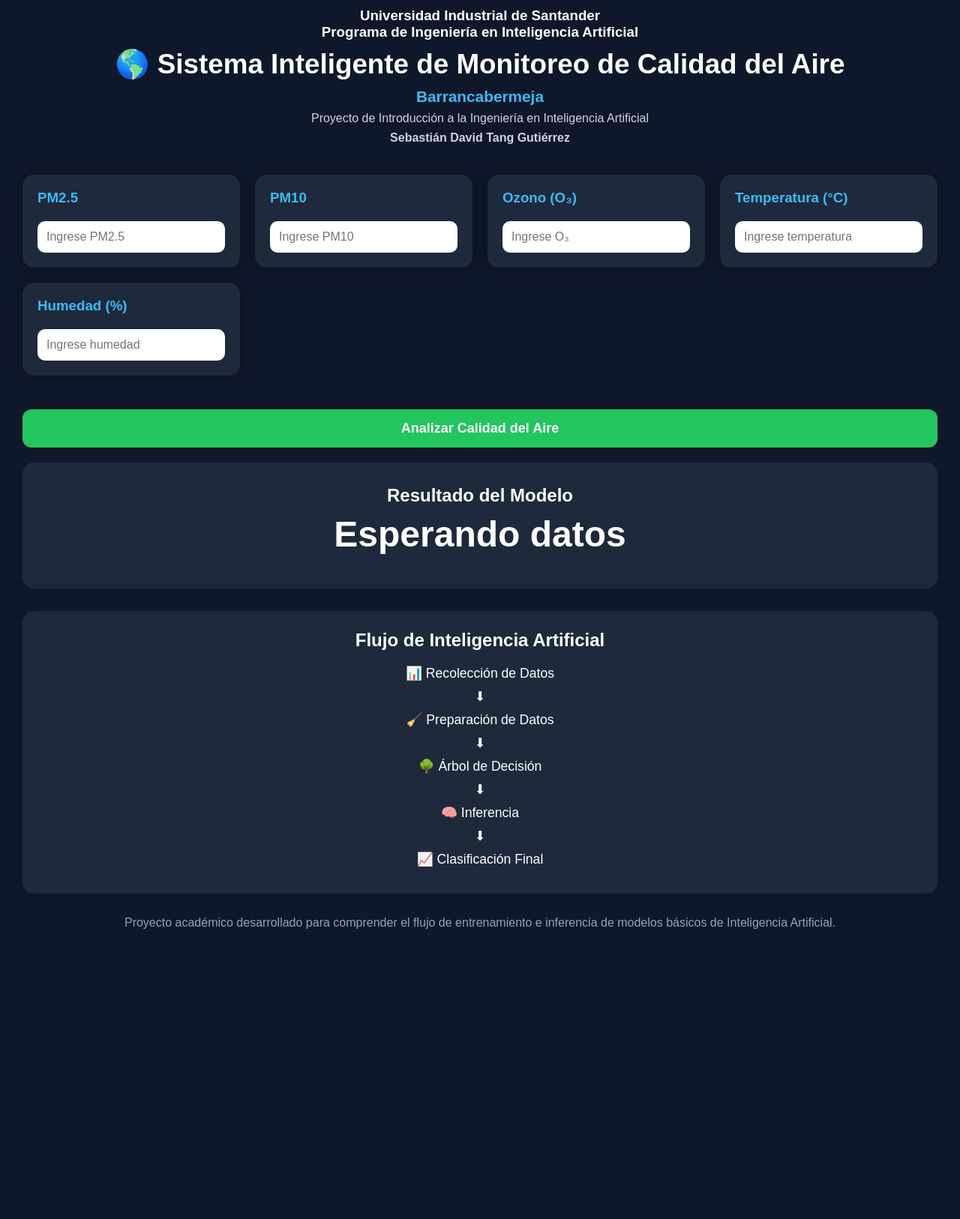
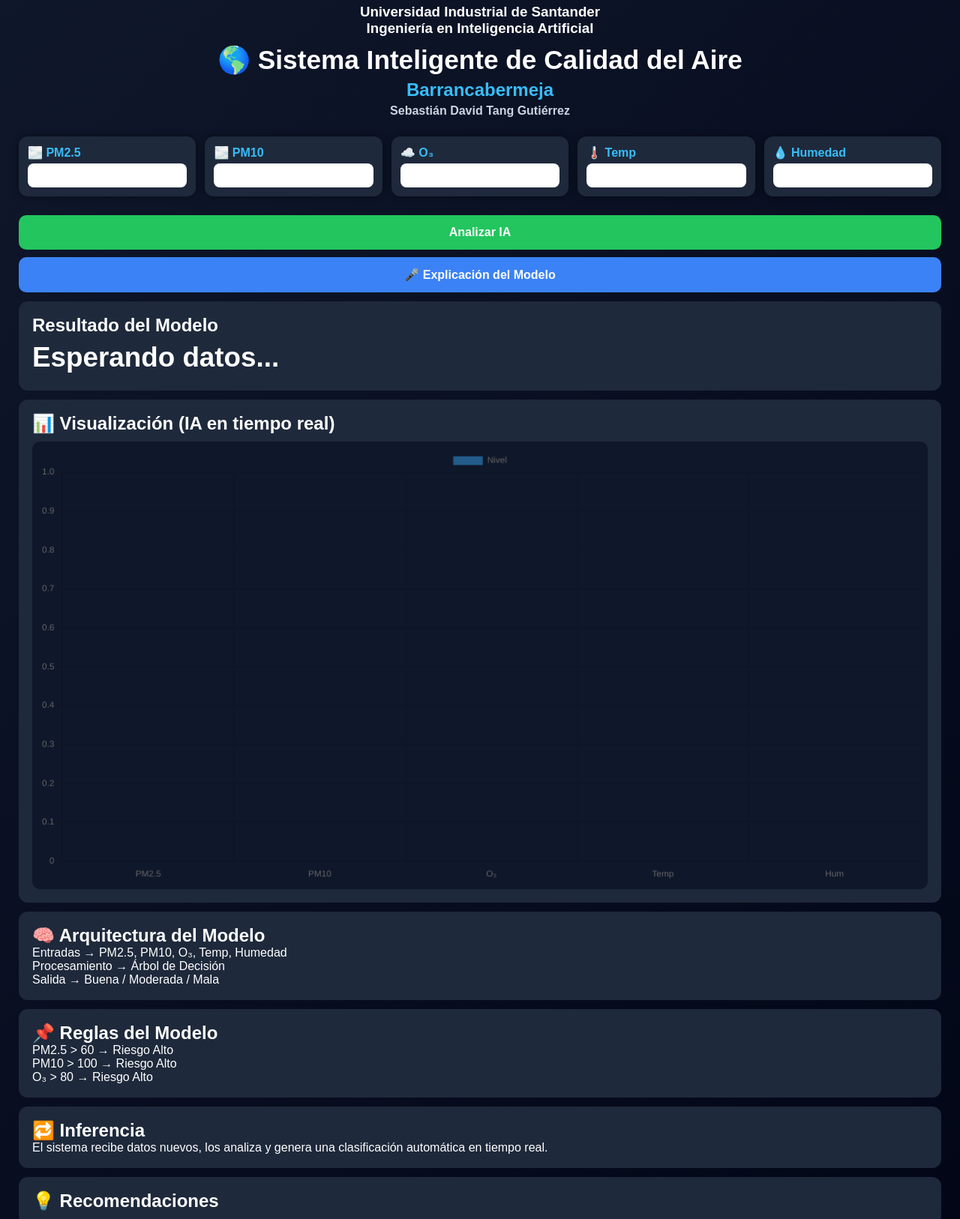
Before and after one commit to tangsebastian93-web/air-quality-ai-barrancabermeja, a plain HTML site: page index.html in a window 1280 px wide. Shown: the part 20-1646 px from the top of the page at 75% size. Before the commit the page ends 1290 px from the top, so only its background shows below. Drawn offline with nearby package versions, Linux system fonts and the light colour scheme.

Commit message:
Refactor HTML structure and styling for clarity

```diff
--- a/index.html
+++ b/index.html
@@ -4,11 +4,11 @@
 <head>
 <meta charset="UTF-8">
 <meta name="viewport" content="width=device-width, initial-scale=1.0">
-
 <title>Sistema Inteligente de Calidad del Aire</title>
 
+<script src="https://cdn.jsdelivr.net/npm/chart.js"></script>
+
 <style>
-
 *{
 margin:0;
 padding:0;
@@ -17,272 +17,283 @@ font-family:Arial, Helvetica, sans-serif;
 }
 
 body{
-background:#0f172a;
+background:linear-gradient(135deg,#0f172a,#020617);
 color:white;
-padding:30px;
+padding:25px;
 }
 
 header{
 text-align:center;
-margin-bottom:40px;
+margin-bottom:25px;
 }
 
 header h1{
-font-size:2.3rem;
+font-size:2.2rem;
 margin-top:10px;
 }
 
 header h2{
-font-size:1.3rem;
 color:#38bdf8;
-margin-top:10px;
+margin-top:5px;
 }
 
 header p{
 color:#cbd5e1;
-margin-top:8px;
+margin-top:5px;
 }
 
 .dashboard{
 display:grid;
-grid-template-columns:repeat(auto-fit,minmax(250px,1fr));
-gap:20px;
-margin-bottom:30px;
+grid-template-columns:repeat(auto-fit,minmax(180px,1fr));
+gap:12px;
+margin-bottom:15px;
 }
 
 .card{
 background:#1e293b;
-padding:20px;
-border-radius:15px;
-box-shadow:0 0 15px rgba(0,0,0,0.3);
+padding:12px;
+border-radius:12px;
+box-shadow:0 0 10px rgba(0,0,0,0.4);
 }
 
 .card h3{
-margin-bottom:10px;
 color:#38bdf8;
+font-size:1rem;
+margin-bottom:5px;
 }
 
 input{
 width:100%;
-padding:12px;
+padding:8px;
 border:none;
-border-radius:10px;
-margin-top:10px;
-font-size:16px;
+border-radius:8px;
+font-size:14px;
 }
 
 button{
 width:100%;
-padding:15px;
-background:#22c55e;
+padding:14px;
+margin-top:10px;
 border:none;
-border-radius:12px;
-color:white;
-font-size:18px;
+border-radius:10px;
+font-size:16px;
+font-weight:bold;
 cursor:pointer;
-margin-top:15px;
-font-weight:bold;
 }
 
-button:hover{
-background:#16a34a;
+.btn{
+background:#22c55e;
+color:white;
 }
 
-.resultado{
-text-align:center;
-padding:30px;
+.btn:hover{background:#16a34a;}
+
+.btn2{
+background:#3b82f6;
+color:white;
+}
+
+.btn2:hover{background:#2563eb;}
+
+.section{
 background:#1e293b;
-border-radius:15px;
-margin-top:20px;
+padding:18px;
+border-radius:12px;
+margin-top:12px;
 }
 
 .estado{
-font-size:3rem;
+font-size:2.3rem;
 font-weight:bold;
+margin-top:8px;
+}
+
+.small{
+color:#cbd5e1;
+margin-top:5px;
+}
+
+canvas{
+background:#0f172a;
+border-radius:10px;
+padding:10px;
 margin-top:10px;
 }
 
-.info{
-margin-top:15px;
-font-size:1.1rem;
+.footer{
+text-align:center;
+margin-top:20px;
+color:#94a3b8;
+font-size:0.9rem;
 }
-
-.flujo{
-margin-top:30px;
-background:#1e293b;
-padding:25px;
-border-radius:15px;
-text-align:center;
-}
-
-.flujo h2{
-margin-bottom:20px;
-}
-
-.paso{
-margin:10px 0;
-font-size:1.1rem;
-}
-
-.footer{
-margin-top:30px;
-text-align:center;
-color:#94a3b8;
-}
-
 </style>
-
 </head>
 
 <body>
 
 <header>
-
 <h3>Universidad Industrial de Santander</h3>
-
-<h3>Programa de Ingeniería en Inteligencia Artificial</h3>
-
-<h1>🌎 Sistema Inteligente de Monitoreo de Calidad del Aire</h1>
-
+<h3>Ingeniería en Inteligencia Artificial</h3>
+<h1>🌎 Sistema Inteligente de Calidad del Aire</h1>
 <h2>Barrancabermeja</h2>
-
-<p>Proyecto de Introducción a la Ingeniería en Inteligencia Artificial</p>
-
 <p><strong>Sebastián David Tang Gutiérrez</strong></p>
-
 </header>
 
+<!-- INPUTS -->
 <div class="dashboard">
 
 <div class="card">
-<h3>PM2.5</h3>
-<input type="number" id="pm25" placeholder="Ingrese PM2.5">
+<h3>🌫️ PM2.5</h3>
+<input type="number" id="pm25">
 </div>
 
 <div class="card">
-<h3>PM10</h3>
-<input type="number" id="pm10" placeholder="Ingrese PM10">
+<h3>🌫️ PM10</h3>
+<input type="number" id="pm10">
 </div>
 
 <div class="card">
-<h3>Ozono (O₃)</h3>
-<input type="number" id="o3" placeholder="Ingrese O₃">
+<h3>☁️ O₃</h3>
+<input type="number" id="o3">
 </div>
 
 <div class="card">
-<h3>Temperatura (°C)</h3>
-<input type="number" id="temp" placeholder="Ingrese temperatura">
+<h3>🌡️ Temp</h3>
+<input type="number" id="temp">
 </div>
 
 <div class="card">
-<h3>Humedad (%)</h3>
-<input type="number" id="hum" placeholder="Ingrese humedad">
+<h3>💧 Humedad</h3>
+<input type="number" id="hum">
 </div>
 
 </div>
 
-<button onclick="analizar()">
-Analizar Calidad del Aire
-</button>
+<button class="btn" onclick="analizar()">Analizar IA</button>
+<button class="btn2" onclick="explicar()">🎤 Explicación del Modelo</button>
 
-<div class="resultado">
-
+<!-- RESULTADO -->
+<div class="section">
 <h2>Resultado del Modelo</h2>
-
-<div class="estado" id="estado">
-Esperando datos
+<div class="estado" id="estado">Esperando datos...</div>
+<div class="small" id="info"></div>
+<div class="small" id="confianza"></div>
 </div>
 
-<div class="info" id="riesgo"></div>
-
-<div class="info" id="confianza"></div>
-
-<div class="info" id="explicacion"></div>
-
+<!-- GRAFICA -->
+<div class="section">
+<h2>📊 Visualización (IA en tiempo real)</h2>
+<canvas id="chart"></canvas>
 </div>
 
-<div class="flujo">
+<!-- MODELO -->
+<div class="section">
+<h2>🧠 Arquitectura del Modelo</h2>
+<p>Entradas → PM2.5, PM10, O₃, Temp, Humedad</p>
+<p>Procesamiento → Árbol de Decisión</p>
+<p>Salida → Buena / Moderada / Mala</p>
+</div>
 
-<h2>Flujo de Inteligencia Artificial</h2>
+<!-- UMBRALES -->
+<div class="section">
+<h2>📌 Reglas del Modelo</h2>
+<p>PM2.5 > 60 → Riesgo Alto</p>
+<p>PM10 > 100 → Riesgo Alto</p>
+<p>O₃ > 80 → Riesgo Alto</p>
+</div>
 
-<div class="paso">📊 Recolección de Datos</div>
+<!-- INFERENCIA -->
+<div class="section">
+<h2>🔁 Inferencia</h2>
+<p>El sistema recibe datos nuevos, los analiza y genera una clasificación automática en tiempo real.</p>
+</div>
 
-<div class="paso">⬇</div>
-
-<div class="paso">🧹 Preparación de Datos</div>
-
-<div class="paso">⬇</div>
-
-<div class="paso">🌳 Árbol de Decisión</div>
-
-<div class="paso">⬇</div>
-
-<div class="paso">🧠 Inferencia</div>
-
-<div class="paso">⬇</div>
-
-<div class="paso">📈 Clasificación Final</div>
-
+<!-- RECOMENDACIONES -->
+<div class="section">
+<h2>💡 Recomendaciones</h2>
+<div id="recomendacion"></div>
 </div>
 
 <div class="footer">
-
-Proyecto académico desarrollado para comprender el flujo de entrenamiento e inferencia de modelos básicos de Inteligencia Artificial.
-
+Proyecto de IA básica — Sistema de monitoreo ambiental
 </div>
 
 <script>
+
+let chart;
+
+function crearGrafica(){
+
+const ctx=document.getElementById('chart');
+
+chart=new Chart(ctx,{
+type:'bar',
+data:{
+labels:['PM2.5','PM10','O₃','Temp','Hum'],
+datasets:[{
+label:'Nivel',
+data:[0,0,0,0,0]
+}]
+},
+options:{
+responsive:true,
+scales:{
+y:{beginAtZero:true}
+}
+}
+});
+
+}
 
 function analizar(){
 
 let pm25=parseFloat(document.getElementById("pm25").value)||0;
 let pm10=parseFloat(document.getElementById("pm10").value)||0;
 let o3=parseFloat(document.getElementById("o3").value)||0;
+let temp=parseFloat(document.getElementById("temp").value)||0;
+let hum=parseFloat(document.getElementById("hum").value)||0;
 
-let estado="";
-let riesgo="";
-let confianza="";
-let explicacion="";
+let estado="",info="",confianza="",recomendacion="";
 
-if(pm25>60 || pm10>100 || o3>80){
-
+if(pm25>60||pm10>100||o3>80){
 estado="🔴 MALA";
-riesgo="Nivel de Riesgo: Alto";
-confianza="Confianza del Modelo: 92%";
-
-explicacion=
-"El modelo detectó concentraciones elevadas de contaminantes atmosféricos, por lo que clasifica la calidad del aire como desfavorable.";
-
+info="Alta contaminación detectada";
+confianza="Confianza: 92%";
+recomendacion="Evitar actividad física y exposición prolongada.";
 }
-
-else if(pm25>30 || pm10>50 || o3>40){
-
+else if(pm25>30||pm10>50||o3>40){
 estado="🟠 MODERADA";
-riesgo="Nivel de Riesgo: Medio";
-confianza="Confianza del Modelo: 85%";
-
-explicacion=
-"Los contaminantes presentan valores intermedios. Se recomienda monitoreo continuo.";
-
+info="Contaminación intermedia";
+confianza="Confianza: 85%";
+recomendacion="Reducir actividad al aire libre.";
 }
-
 else{
-
 estado="🟢 BUENA";
-riesgo="Nivel de Riesgo: Bajo";
-confianza="Confianza del Modelo: 95%";
-
-explicacion=
-"Los contaminantes se encuentran dentro de niveles aceptables para la calidad del aire.";
-
+info="Calidad del aire saludable";
+confianza="Confianza: 95%";
+recomendacion="Condiciones adecuadas para actividades al aire libre.";
 }
 
 document.getElementById("estado").innerHTML=estado;
-document.getElementById("riesgo").innerHTML=riesgo;
+document.getElementById("info").innerHTML=info;
 document.getElementById("confianza").innerHTML=confianza;
-document.getElementById("explicacion").innerHTML=explicacion;
+document.getElementById("recomendacion").innerHTML=recomendacion;
 
+chart.data.datasets[0].data=[pm25,pm10,o3,temp,hum];
+chart.update();
 }
+
+function explicar(){
+
+alert(
+"El sistema utiliza un Árbol de Decisión. " +
+"Evalúa contaminantes como PM2.5, PM10 y O₃. " +
+"Según umbrales definidos, clasifica la calidad del aire en: Buena, Moderada o Mala. " +
+"Este proceso representa la fase de inferencia de un modelo de IA."
+);
+}
+
+window.onload=crearGrafica;
 
 </script>
 
```
